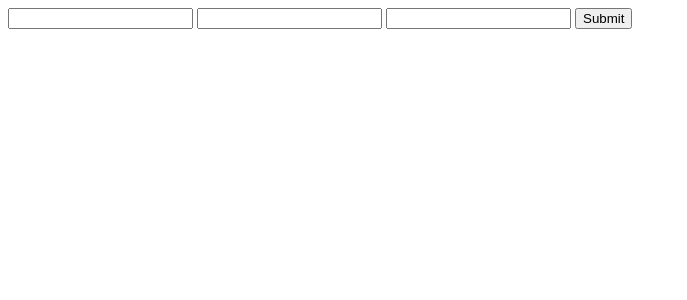
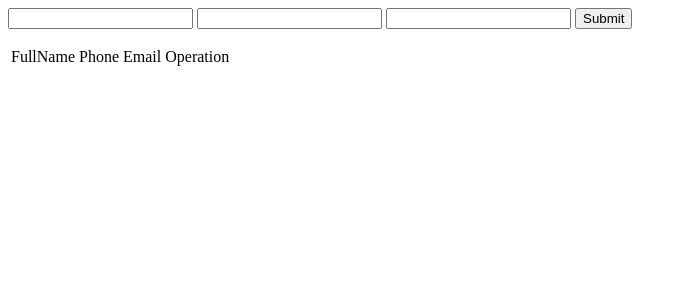
Before and after one commit to Its-Yayo/f-test, a Flask app: page / in a window 1280 px wide. Shown: the top 300 px of the page, without its empty margins (0-687 px from the left). Run offline with Flask 3, Linux system fonts and the light colour scheme; data that the repository does not hold is empty.

Commit message:
Add Usage Success #4 dataSources.html

```diff
--- a/app.py
+++ b/app.py
@@ -58,6 +58,10 @@ def add_user() -> Response | str:
 
 @app.route("/")
 def main() -> str:
+    conn = connection()
+    cur = conn.cursor()
+    cur.execute("SELECT * FROM contacts")
+
     return render_template('index.html')
 
 
--- a/templates/index.html
+++ b/templates/index.html
@@ -15,3 +15,17 @@
     <input type="text" name="email" placerholder="Email">
     <button type="submit">Submit</button>
 </form>
+
+<table>
+    <thead>
+        <tr>
+            <td>FullName</td>
+            <td>Phone</td>
+            <td>Email</td>
+            <td>Operation</td>
+        </tr>
+    </thead>
+    <tbody>
+
+    </tbody>
+</table>
```
